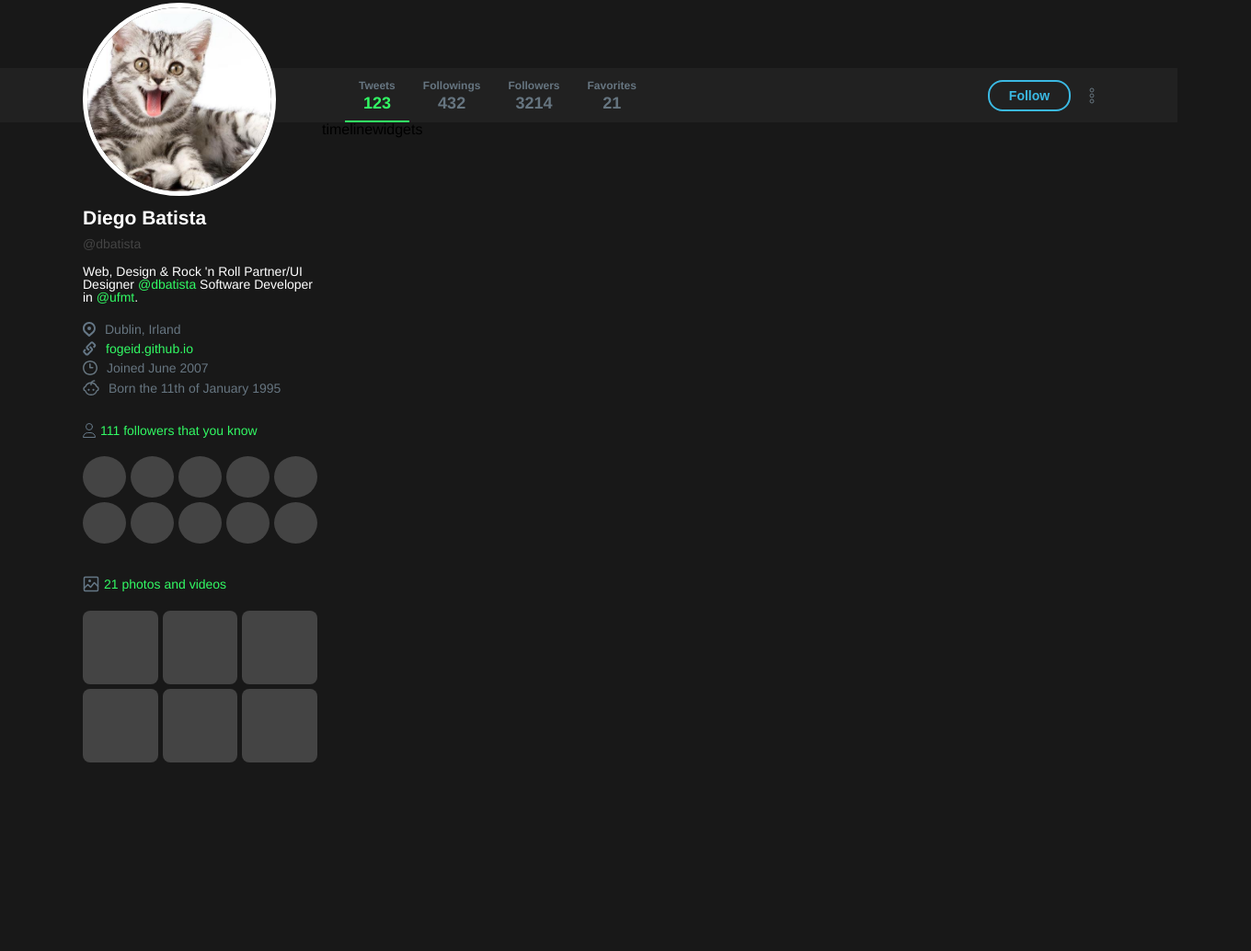
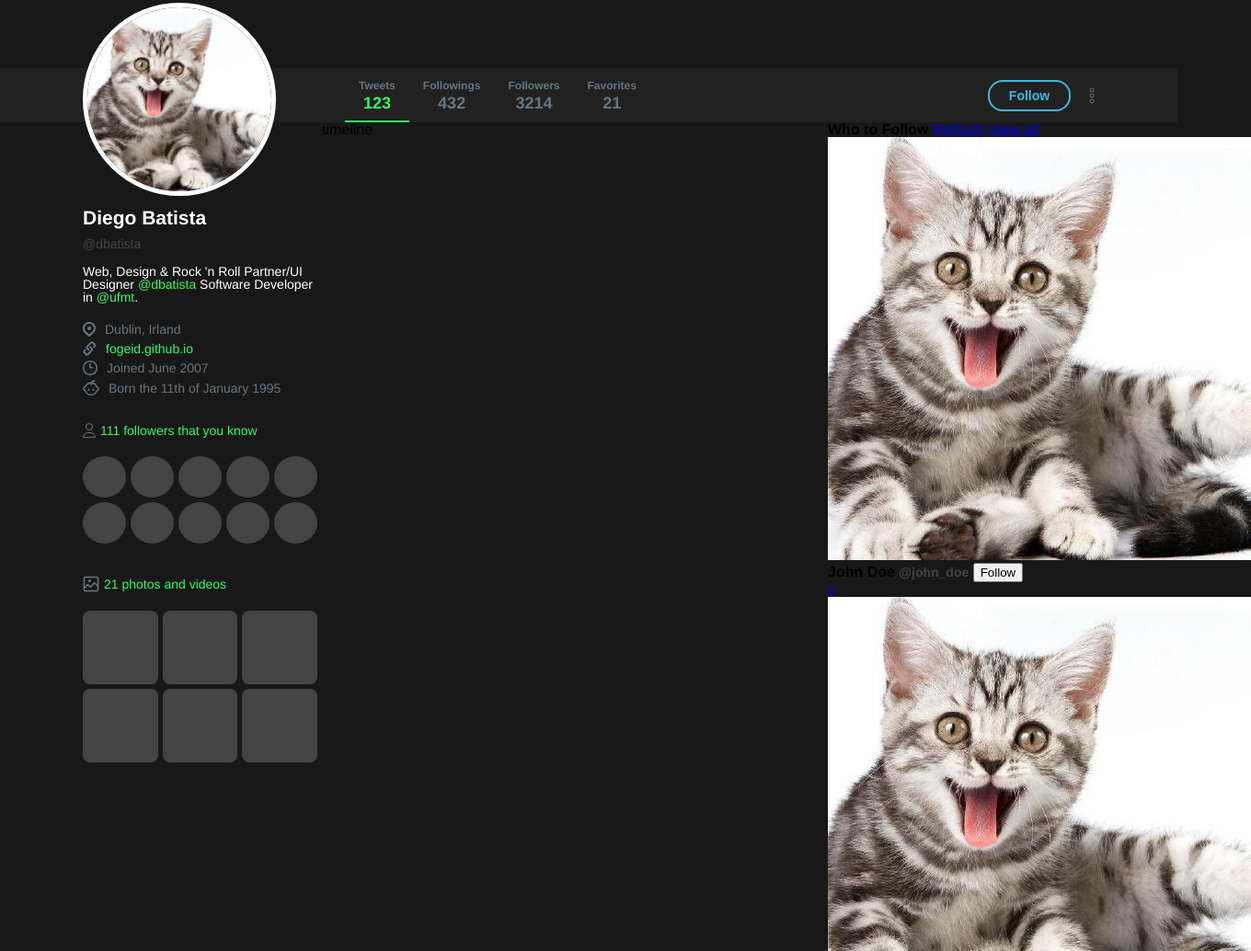
Before and after one commit to fogeid/clone-twitter, a plain HTML site: page index.html in a window 1280 px wide. Shown: the part 352-1386 px from the top of the page at 92% size, 1360 px wide, since content can reach past the window. Before the commit the page ends 1186 px from the top, so only its background shows below. Drawn offline with Linux system fonts and the light colour scheme.

Commit message:
Add files via upload

```diff
--- a/css/style.css
+++ b/css/style.css
@@ -178,6 +178,8 @@ body {
 }
 
 /* WRAPPER CONTENT */
+
+/* PROFILE */
 .wrapper-content {
     display: flex;
 }
@@ -280,3 +282,13 @@ body {
     margin: 0 5px 5px 0;
     flex-grow: 1;
 }
+
+/* TIMELINE */
+.wrapper-content .timeline {
+    flex: 1;
+}
+
+/* WIDGETS */
+.wrapper-content .widgets {
+    width: 290px;
+}
--- a/index.html
+++ b/index.html
@@ -116,7 +116,50 @@
         </section>
 
         <aside class="widgets">
-            widgets
+            <div class="widget follow">
+                <div class="title">
+                    <strong>Who to Follow</strong>
+                    <a href="#">Refresh</a>
+                    <a href="#">View all</a>
+                </div>
+
+                <ul>
+                    <li>
+                        <div class="profile">
+                            <img src="img/avatar.jpg" alt="Avatar">
+                            <div class="info">
+                                <strong>John Doe <span>@john_doe</span></strong>
+                                <button>Follow</button>
+                            </div>
+                        </div>
+                        <a href="#">x</a>
+                    </li>
+                    <li>
+                        <div class="profile">
+                            <img src="img/avatar.jpg" alt="Avatar">
+                            <div class="info">
+                                <strong>John Doe <span>@john_doe</span></strong>
+                                <button>Follow</button>
+                            </div>
+                        </div>
+                        <a href="#">x</a>
+                    </li>
+                    <li>
+                        <div class="profile">
+                            <img src="img/avatar.jpg" alt="Avatar">
+                            <div class="info">
+                                <strong>John Doe <span>@john_doe</span></strong>
+                                <button>Follow</button>
+                            </div>
+                        </div>
+                        <a href="#">x</a>
+                    </li>
+                </ul>
+            </div>
+
+            <div class="widget trends">
+
+            </div>
         </aside>
     </div>
 </body>
```
